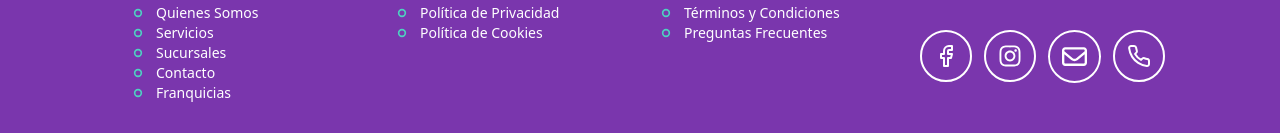
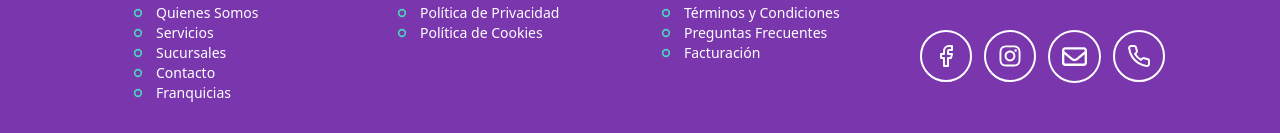
Before and after one commit to dspwebstudiomx/easylav-react, a React (Vite) app: page / in a window 1280 px wide. Shown: the part 6283-6416 px from the top of the page. Built offline with nearby package versions, Linux system fonts and the light colour scheme.

Commit message:
"Added Facturacion page and route, updated Navlinks.js with new link"

```diff
--- a/src/App.jsx
+++ b/src/App.jsx
@@ -14,6 +14,7 @@ const Test = lazy(() => import("pages/test/Test"));
 const PoliticaPrivacidad = lazy(() => import("pages/politica-privacidad/PoliticaPrivacidad"));
 const PreguntasFrecuentes = lazy(() => import("pages/preguntas-frecuentes/PreguntasFrecuentes"));
 const TerminosCondiciones = lazy(() => import("pages/terminos-condiciones/TerminosCondiciones"));
+const Facturacion = lazy(() => import("pages/facturacion/Facturacion"));
 const Morelia = lazy(() => import("pages/sucursales/Morelia/Morelia"));
 const Leon = lazy(() => import("pages/sucursales/Leon/Leon"));
 const Guadalajara = lazy(() => import("pages/sucursales/Guadalajara/Guadalajara"));
@@ -31,6 +32,7 @@ export default function App() {
           <Route path='/franquicias/' element={<Franquicias />} />
           <Route path='/terminos-condiciones/' element={<TerminosCondiciones />} />
           <Route path='/preguntas-frecuentes/' element={<PreguntasFrecuentes />} />
+          <Route path='/facturacion/' element={<Facturacion />} />
           <Route path='/guia-estilos/' element={<GuiaEstilos />} />
           <Route path='/sucursales/morelia' element={<Morelia />} />
           <Route path='/sucursales/leon' element={<Leon />} />
--- a/src/data/Navlinks.js
+++ b/src/data/Navlinks.js
@@ -102,6 +102,12 @@ const linksTerminos = [
     href: "/preguntas-frecuentes",
     linkId: "preguntas-frecuentes",
   },
+  {
+    id: 3,
+    name: "Facturación",
+    href: "/facturacion",
+    linkId: "facturacion",
+  },
 ];
 export {
   linksPoliticas,
--- /dev/null
+++ b/src/pages/facturacion/Facturacion.jsx
@@ -0,0 +1,22 @@
+import { CatedralMorelia } from "assets"
+import { PageLayout, SEOFriendly } from "components"
+
+const Facturacion = () => {
+  return (
+    <PageLayout>
+      <SEOFriendly
+        title="Facturación | Easylav: Tu lavandería ideal"
+        url="easylav-react.netlify.app/facturacion"
+        description="En easylav tu ropa es nuestra pasión: limpieza impecable, planchado perfecto"
+        author="dspwebstudio"
+        keywords="lavandería, planchado"
+        ogImage={CatedralMorelia}
+        ogImageAlt="canasta verde con ropa sucia"
+        ogType="website"
+      />
+      <h1>Facturación</h1>
+    </PageLayout>
+  )
+}
+
+export default Facturacion
```
